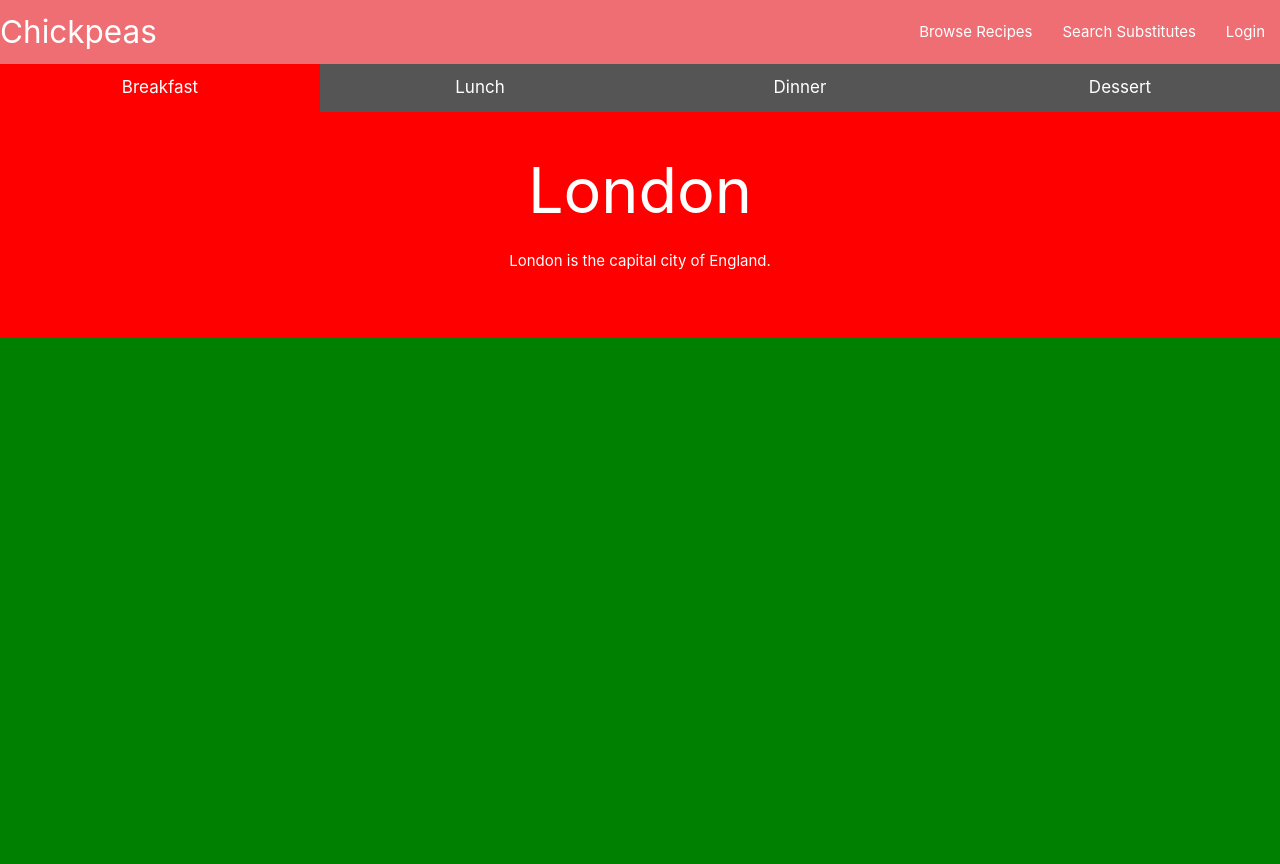
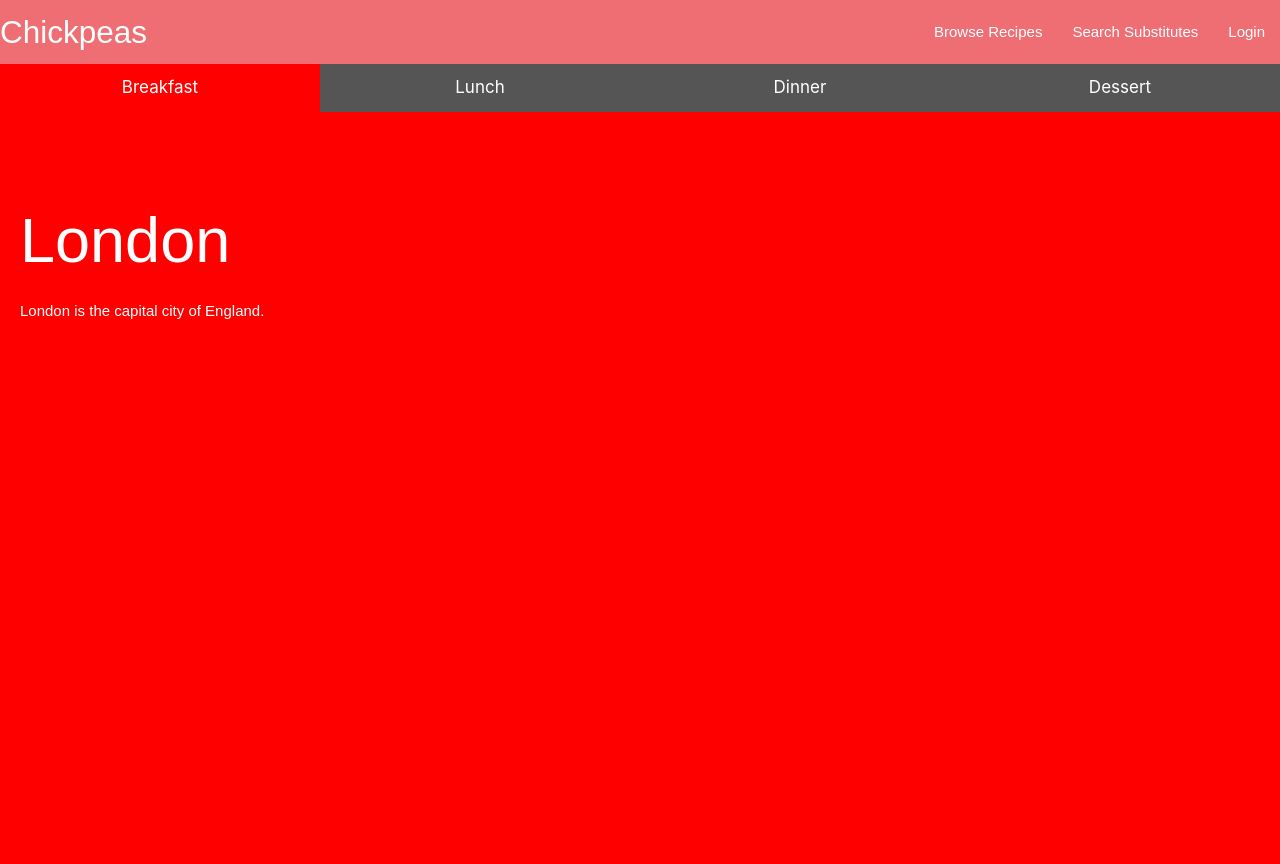
Before and after one commit to Trevbytes/Chickpeas, a Flask app: page /recipes in a window 1280 px wide. Before the commit the page ends 338 px from the top, so only its background shows below. Run offline with Flask 2, Linux system fonts and the light colour scheme; data that the repository does not hold is empty; some libraries are stand-ins or nearby versions.

Commit message:
Updated recipes css

```diff
--- a/static/css/style.css
+++ b/static/css/style.css
@@ -2,7 +2,14 @@ body{
     background-color: green;
 }
 
-/* Style the tab buttons */
+/* Set height of body and the document to 100% to enable "full page tabs" */
+body, html {
+  height: 100%;
+  margin: 0;
+  font-family: Arial;
+}
+
+/* Style tab links */
 .tablink {
   background-color: #555;
   color: white;
@@ -15,17 +22,16 @@ body{
   width: 25%;
 }
 
-/* Change background color of buttons on hover */
 .tablink:hover {
   background-color: #777;
 }
 
-/* Set default styles for tab content */
+/* Style the tab content (and add height:100% for full page content) */
 .tabcontent {
   color: white;
   display: none;
-  padding: 50px;
-  text-align: center;
+  padding: 100px 20px;
+  height: 100%;
 }
 
 /* Style each tab content individually */
```
